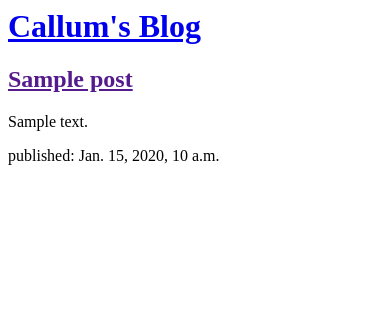
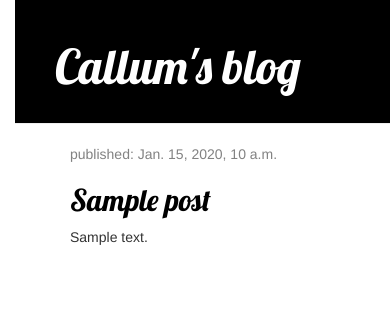
Before and after one commit to CallumAugust/my-first-blog, a Django app: page / in a window 390 px wide. Shown: the top 316 px of the page. Run offline with Django 3.2, Linux system fonts and the light colour scheme; tables that the repository leaves empty hold one stand-in row (values such as "Sample post"); some libraries are stand-ins or nearby versions.

Commit message:
Added CSS, added detailed post view

```diff
--- /dev/null
+++ b/mysite/blog/static/css/blog.css
@@ -0,0 +1,46 @@
+h1 a, h2 a {
+	color: #C25100;
+	font-family: 'Lobster';
+}
+
+body {
+	padding-left: 15px;
+}
+
+.page-header {
+	background-color: #000000;
+	margin-top: 0;
+	padding: 20px 20px 20px 40px;
+}
+.page-header h1, .page-header h1 a, .page-header h1 a:visited, .page-header h1 a:active {
+	color: #ffffff;
+	font-size: 36pt;
+	text-decoration: none;
+}
+.content {
+	margin-left: 40px;
+}
+h1, h2, h3, h4 {
+	font-family: 'Lobster', cursive;
+}
+.date {
+	color: #828282;
+}
+.save {
+	float: right;
+}
+.post-form textarea, .post-form input {
+	width: 100%;
+}
+.top-menu, .top-menu:hover, .top-menu:visited {
+	color: #ffffff;
+	float: right;
+	font-size: 26pt;
+	margin-right: 20px;
+}
+.post {
+	margin-bottom: 70px;
+}
+.post h2 a, .post h2 a:visited {
+	color: #000000;
+}
--- /dev/null
+++ b/mysite/blog/templates/blog/base.html
@@ -0,0 +1,23 @@
+{% load static %}
+<html>
+	<head>
+		<title>Callum's blog</title>
+		<link rel="stylesheet" href="//maxcdn.bootstrapcdn.com/bootstrap/3.2.0/css/bootstrap.min.css">
+		<link rel="stylesheet" href="//maxcdn.bootstrapcdn.com/bootstrap/3.2.0/css/bootstrap-theme.min.css">
+		<link rel="stylesheet" href="{% static 'css/blog.css' %}">
+		<link href="//fonts.googleapis.com/css?family=Lobster&subset=latin,latin-ext" rel="stylesheet" type="text/css">
+	</head>
+	<body>
+		<div class="page-header">
+			<h1><a href="/">Callum's blog</a></h1>
+		</div>
+		<div class="content container">
+			<div class="row">
+				<div class="col-md-8">
+					{% block content %}
+					{% endblock %}
+				</div>
+			</div>
+		</div>
+	</body>
+</html>
--- a/mysite/blog/templates/blog/post_list.html
+++ b/mysite/blog/templates/blog/post_list.html
@@ -1,19 +1,13 @@
-<html>
-	<head>
-		<title>Callum's blog</title>
-	</head>
-	<body>
-		<div>
-			<h1><a href="/">Callum's Blog</a></h1>
+{% extends 'blog/base.html' %}
+
+{% block content %}
+	{% for post in posts %}
+		<div class="post">
+			<div class="date">
+				<p>published: {{ post.published_date }}</p>
+			</div>
+			<h2><a href="{% url 'post_detail' pk=post.pk %}">{{ post.title }}</a></h2>
+			<p>{{ post.text|linebreaksbr }}</p>
 		</div>
-		<div>
-			{% for post in posts %}
-				<div>
-					<h2><a href="">{{ post.title }}</a></h2>
-					<p>{{ post.text|linebreaksbr }}</p>
-					<p>published: {{ post.published_date }}</p>
-				<div>
-			{% endfor %}
-		</div>
-	</body>
-</html>
+	{% endfor %}
+{% endblock %}
--- a/mysite/blog/urls.py
+++ b/mysite/blog/urls.py
@@ -3,4 +3,5 @@ from . import views
 
 urlpatterns = [
 	path('', views.post_list, name='post_list'),
+	path('post/<int:pk>/', views.post_detail, name='post_detail'),
 ]
--- a/mysite/blog/views.py
+++ b/mysite/blog/views.py
@@ -1,4 +1,4 @@
-from django.shortcuts import render
+from django.shortcuts import render, get_object_or_404
 from django.utils import timezone
 from .models import Post
 
@@ -6,3 +6,7 @@ from .models import Post
 def post_list(request):
 	posts = Post.objects.all().order_by('published_date')
 	return render(request, 'blog/post_list.html', {'posts': posts})
+
+def post_detail(request, pk):
+	post = get_object_or_404(Post, pk=pk)
+	return render(request, 'blog/post_detail.html', {'post':post})
```
Also changed, not shown: mysite/blog/templates/blog/post_detail.html (added, +13 -0 lines).
